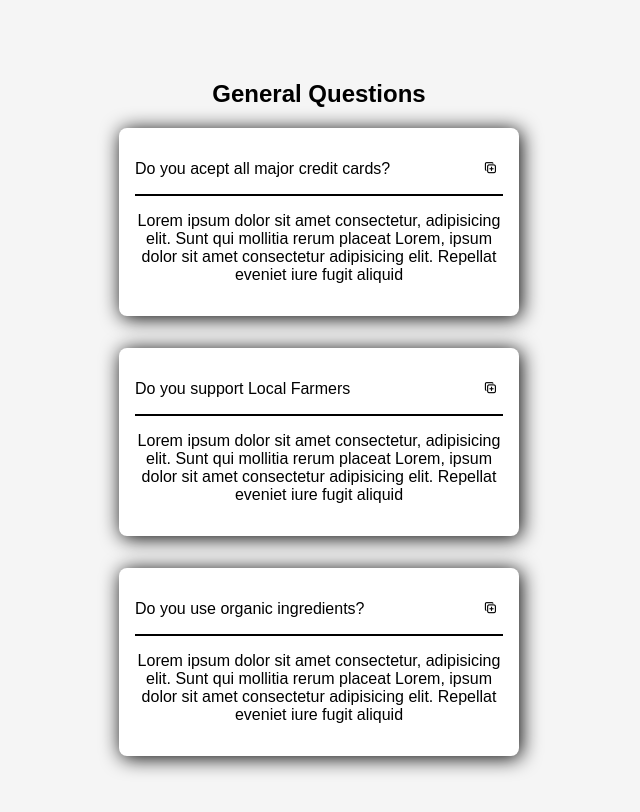
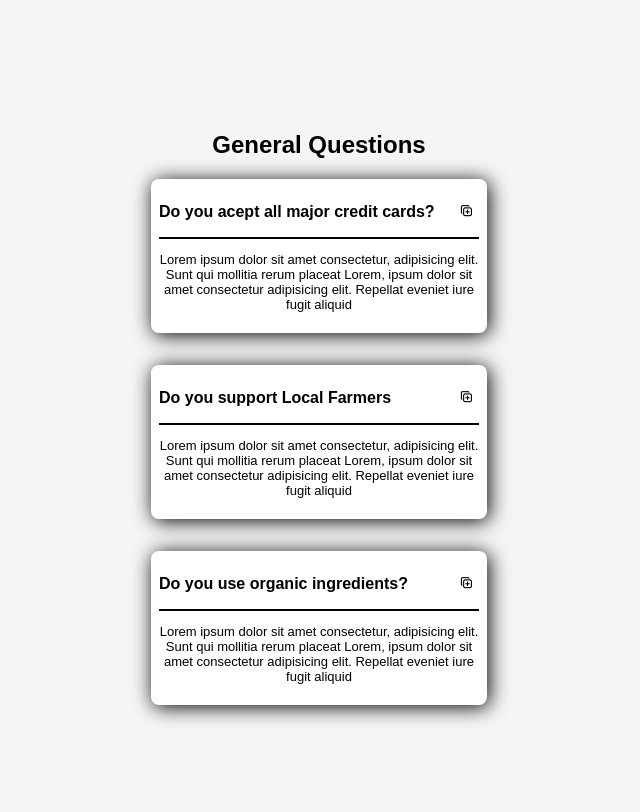
Before and after one commit to HenryRivera01/Interactive-FAQ-JS, a plain HTML site: page index.html in a window 1280 px wide. Shown: the whole page, without its empty margins (321-961 px from the left). Drawn offline with Linux system fonts and the light colour scheme.

```diff
--- a/styles.css
+++ b/styles.css
@@ -34,7 +34,7 @@
 }
 
 .container{
-    max-width: 25rem;
+    max-width: 100%;
     text-align: center;
 }
 
@@ -44,7 +44,8 @@
 
 .question{
     background-color: white;
-    padding: 1rem;
+    padding: .5rem;
+    max-width: 100%;
     margin-bottom: 2rem;
     border-radius: .5rem;
     box-shadow: 2px 2px 20px 0 var(--black);
@@ -58,7 +59,7 @@
     display: flex;
     align-items: center;
     justify-content: space-between;
-    border-bottom: solid 2px var(--black);
+    font-weight: bold;
 }
 
 .question-btn{
@@ -70,3 +71,12 @@
 .minus-icon{
     display: none;
 }
+
+.question-text{
+    font-size: small;
+    width: 20rem;
+    max-width: 100%;
+    /* display: none; */
+    border-top: solid 2px var(--black);
+    word-wrap: break-word;
+}
```
